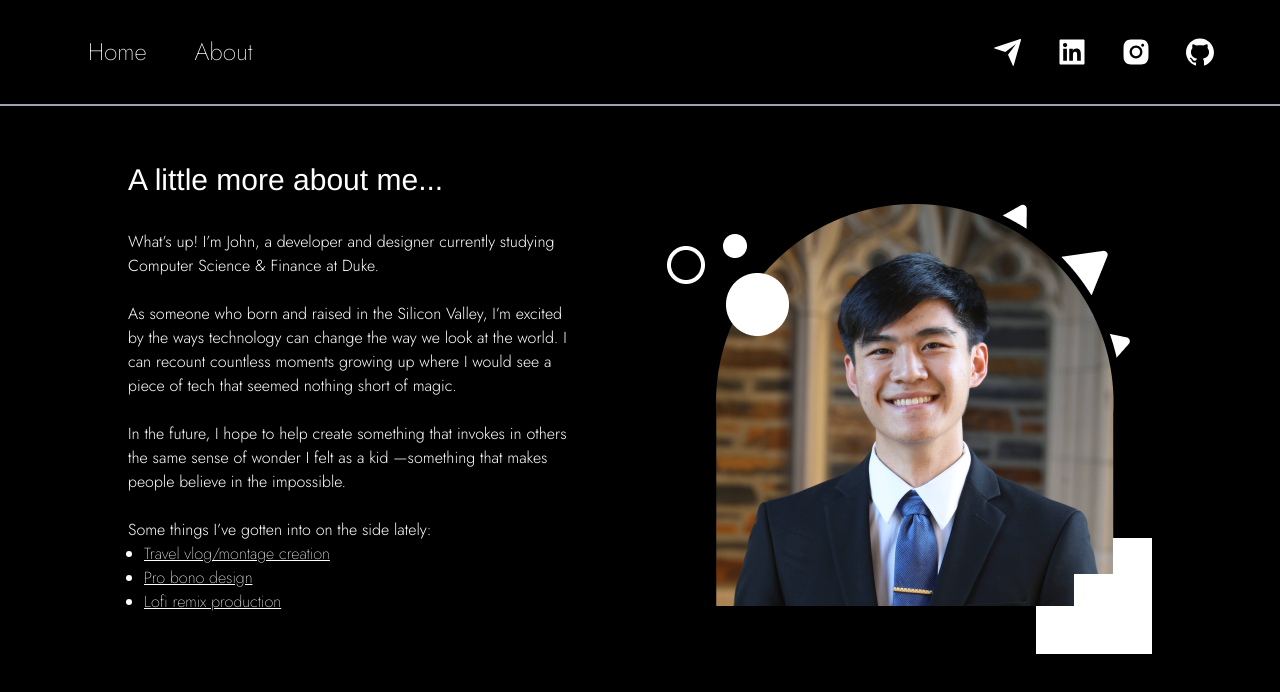
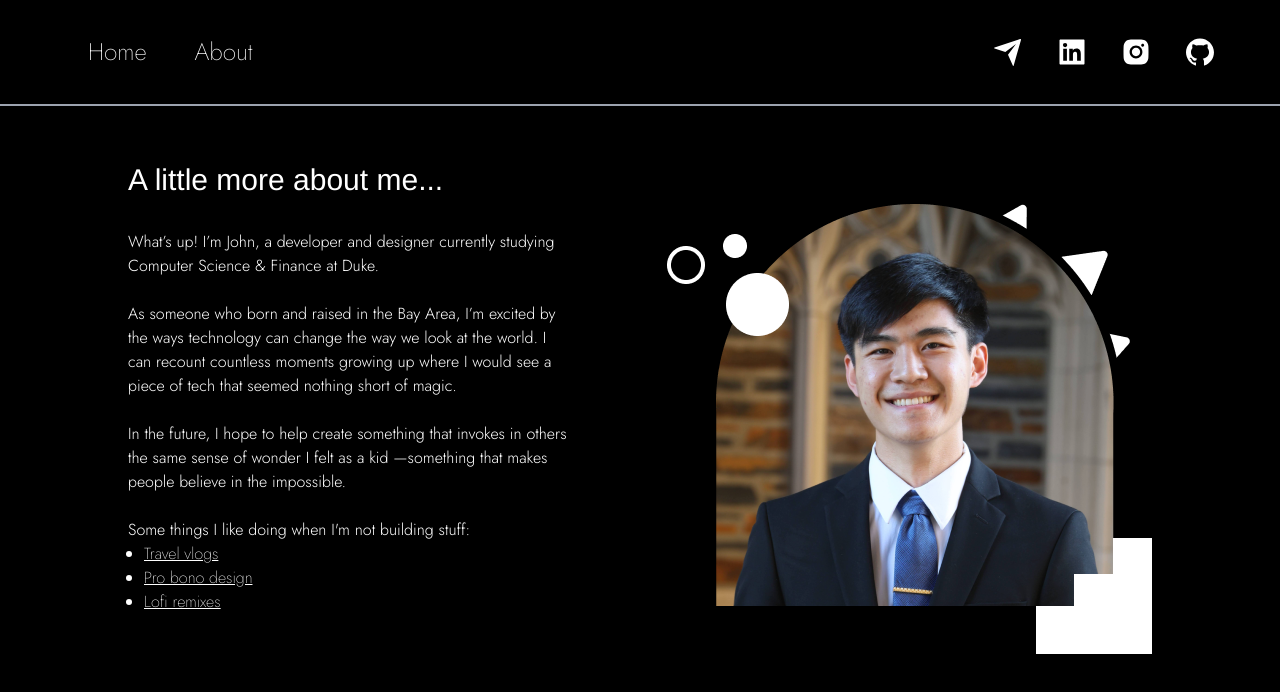
Before and after one commit to John-Xu1/johnxu.org, a Next.js app: page /about in a window 1280 px wide. Shown: the top 692 px of the page. Built offline with nearby package versions, Linux system fonts and the light colour scheme.

Commit message:
More updates

```diff
--- a/src/app/about/page.js
+++ b/src/app/about/page.js
@@ -29,10 +29,10 @@ export default function About() {
           Computer Science & Finance at Duke.
           <br />
           <br />
-          As someone who born and raised in the Silicon Valley, I’m excited by
-          the ways technology can change the way we look at the world. I can
-          recount countless moments growing up where I would see a piece of tech
-          that seemed nothing short of magic.
+          As someone who born and raised in the Bay Area, I’m excited by the
+          ways technology can change the way we look at the world. I can recount
+          countless moments growing up where I would see a piece of tech that
+          seemed nothing short of magic.
           <br />
           <br />
           In the future, I hope to help create something that invokes in others
@@ -40,12 +40,12 @@ export default function About() {
           believe in the impossible.
           <br />
           <br />
-          Some things I’ve gotten into on the side lately:
+          Some things I like doing when I'm not building stuff:
         </p>
         <ul className="list-disc ml-4">
           <li>
             <a href="/travel" className="font-body font-extralight underline">
-              Travel vlog/montage creation
+              Travel vlogs
             </a>
           </li>
           <li>
@@ -55,7 +55,7 @@ export default function About() {
           </li>
           <li>
             <a href="/lofi" className="font-body font-extralight underline">
-              Lofi remix production
+              Lofi remixes
             </a>
           </li>
         </ul>
--- a/src/app/lofi/page.js
+++ b/src/app/lofi/page.js
@@ -18,7 +18,6 @@ export default function Travel() {
           allowfullscreen
         ></iframe>
       ))}
-      ;
     </div>
   );
 }
--- a/src/app/travel/page.js
+++ b/src/app/travel/page.js
@@ -1,9 +1,9 @@
 export default function Travel() {
   const links = [
+    "https://www.youtube.com/embed/KsN0WOGfo-c?si=tzUKC8owaXDDFND3",
     "https://www.youtube.com/embed/fnVKR1cW-X0",
     "https://www.youtube.com/embed/xwwTNmM-EEE",
     "https://www.youtube.com/embed/5J8vW7HspkI",
-    "https://www.youtube.com/embed/KsN0WOGfo-c?si=tzUKC8owaXDDFND3",
   ];
   return (
     <div className="w-full flex flex-col items-center">
```
